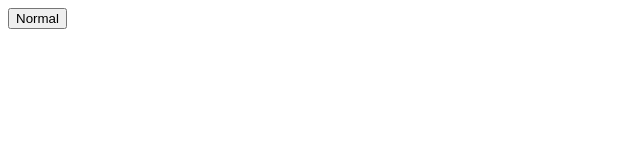
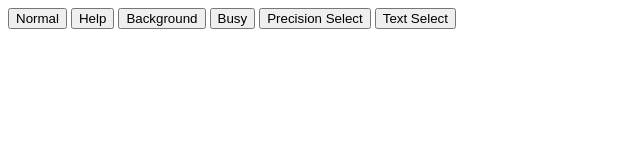
Before and after one commit to Ollcreeper12/testGithuvIo, a plain HTML site: page index.html in a window 1280 px wide. Shown: the whole page, without its empty margins (0-640 px from the left). Drawn offline with Linux system fonts and the light colour scheme.

Commit message:
more buttons

```diff
--- a/index.html
+++ b/index.html
@@ -10,6 +10,11 @@
     <div class = buttons>
 
         <button class = "btn_normal"> Normal </button>
+        <button class = "btn_help"> Help </button>
+        <button class = "btn_bg"> Background </button>
+        <button class = "btn_busy"> Busy </button>
+        <button class = "btn_pre-sel"> Precision Select </button>
+        <button class = "btn_text-sel"> Text Select </button>
 
     </div>
 
```
